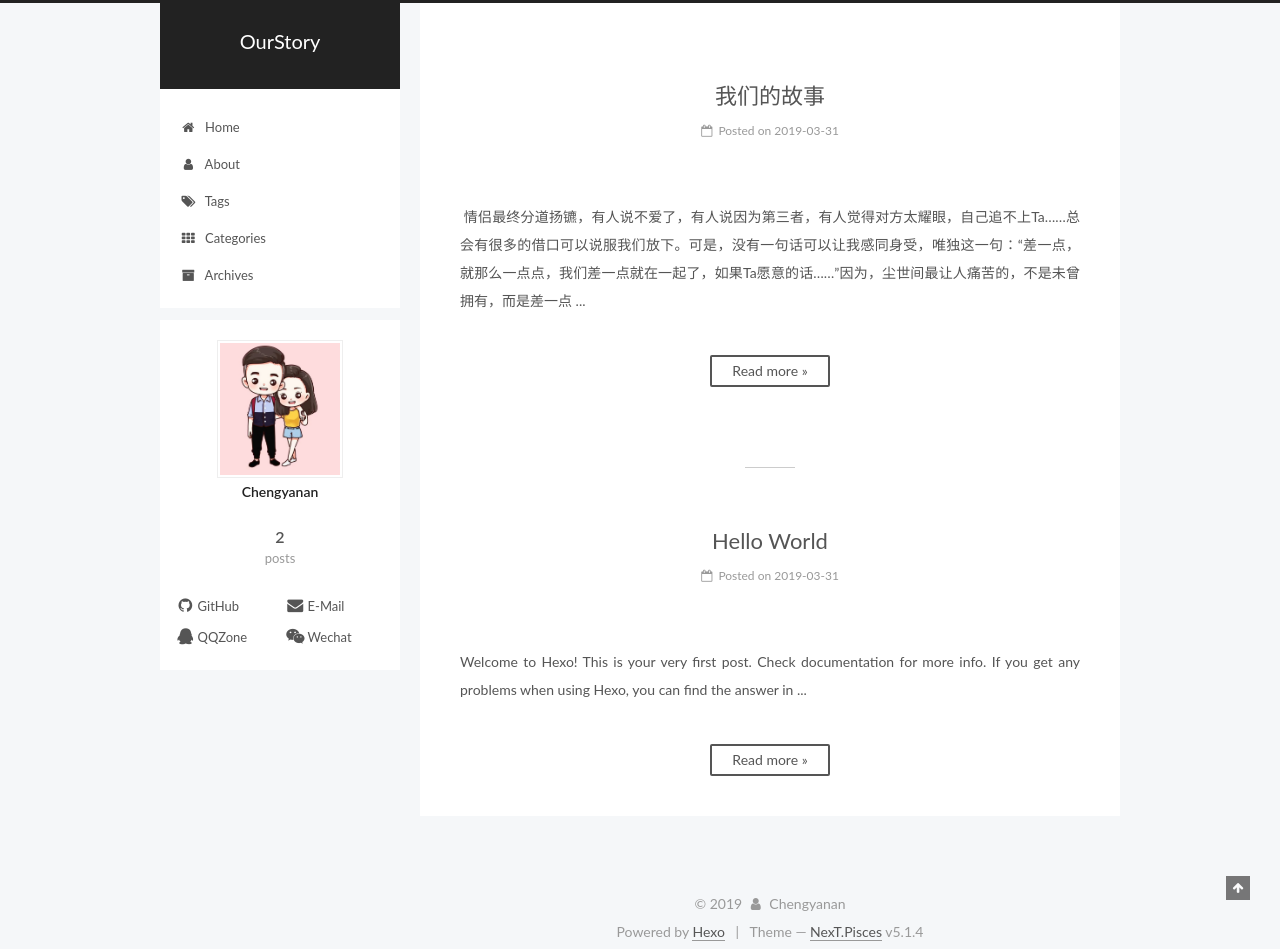
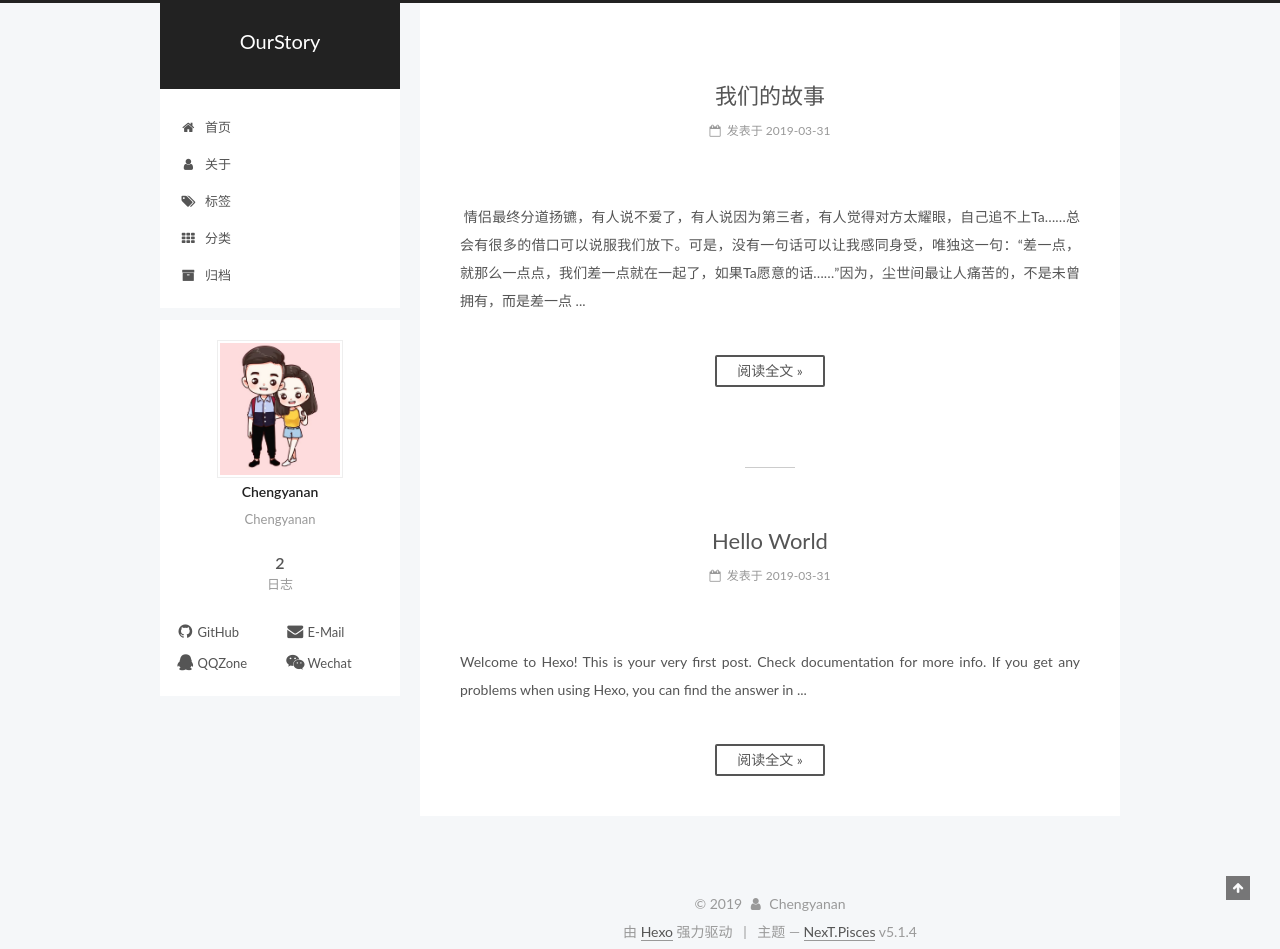
Before and after one commit to Chengyanan1008/OurStory, a plain HTML site: page index.html in a window 1280 px wide. Drawn offline with Linux system fonts and the light colour scheme.

Commit message:
Site updated: 2019-04-04 22:24:37

```diff
--- a/css/main.css
+++ b/css/main.css
@@ -1823,7 +1823,7 @@ pre .javascript .function {
   width: 4px;
   height: 4px;
   border-radius: 50%;
-  background: #54ffc3;
+  background: #eee466;
 }
 .links-of-blogroll {
   font-size: 13px;
--- a/index.html
+++ b/index.html
@@ -5,7 +5,7 @@
 
 
 
-<html class="theme-next pisces use-motion" lang>
+<html class="theme-next pisces use-motion" lang="zh-Hans">
 <head><meta name="generator" content="Hexo 3.8.0">
   <meta charset="UTF-8">
 <meta http-equiv="X-UA-Compatible" content="IE=edge">
@@ -65,6 +65,10 @@
   <link rel="mask-icon" href="/OurStory/images/logo.svg?v=5.1.4" color="#222">
 
 
+  <link rel="manifest" href="/OurStory/images/bitbug_favicon16_16.ico">
+
+
+  <meta name="msapplication-config" content="/OurStory/images/browserconfig.xml">
 
 
 
@@ -79,13 +83,16 @@
 
 
 
+<meta name="description" content="Chengyanan">
 <meta property="og:type" content="website">
 <meta property="og:title" content="OurStory">
 <meta property="og:url" content="https://chengyanan1008.github.io/OurStory/index.html">
 <meta property="og:site_name" content="OurStory">
-<meta property="og:locale" content="default">
+<meta property="og:description" content="Chengyanan">
+<meta property="og:locale" content="zh-Hans">
 <meta name="twitter:card" content="summary">
 <meta name="twitter:title" content="OurStory">
+<meta name="twitter:description" content="Chengyanan">
 
 
 
@@ -101,7 +108,7 @@
     motion: {"enable":true,"async":false,"transition":{"post_block":"fadeIn","post_header":"slideDownIn","post_body":"slideDownIn","coll_header":"slideLeftIn","sidebar":"slideUpIn"}},
     duoshuo: {
       userId: '0',
-      author: 'Author'
+      author: '博主'
     },
     algolia: {
       applicationID: '',
@@ -133,7 +140,7 @@
 
 </head>
 
-<body itemscope itemtype="http://schema.org/WebPage" lang="default">
+<body itemscope itemtype="http://schema.org/WebPage" lang="zh-Hans">
 
 
 
@@ -182,7 +189,7 @@
 
               <i class="menu-item-icon fa fa-fw fa-home"></i> <br>
 
-            Home
+            首页
           </a>
         </li>
 
@@ -192,7 +199,7 @@
 
               <i class="menu-item-icon fa fa-fw fa-user"></i> <br>
 
-            About
+            关于
           </a>
         </li>
 
@@ -202,7 +209,7 @@
 
               <i class="menu-item-icon fa fa-fw fa-tags"></i> <br>
 
-            Tags
+            标签
           </a>
         </li>
 
@@ -212,7 +219,7 @@
 
               <i class="menu-item-icon fa fa-fw fa-th"></i> <br>
 
-            Categories
+            分类
           </a>
         </li>
 
@@ -222,7 +229,7 @@
 
               <i class="menu-item-icon fa fa-fw fa-archive"></i> <br>
 
-            Archives
+            归档
           </a>
         </li>
 
@@ -288,9 +295,9 @@
                 <i class="fa fa-calendar-o"></i>
               </span>
 
-                <span class="post-meta-item-text">Posted on</span>
+                <span class="post-meta-item-text">发表于</span>
 
-              <time title="Post created" itemprop="dateCreated datePublished" datetime="2019-03-31T15:42:00+08:00">
+              <time title="创建于" itemprop="dateCreated datePublished" datetime="2019-03-31T15:42:00+08:00">
                 2019-03-31
               </time>
 
@@ -336,7 +343,7 @@
           <!--noindex-->
           <div class="post-button text-center">
             <a class="btn" href="/OurStory/2019/03/31/OurStory/#more" rel="contents">
-              Read more &raquo;
+              阅读全文 &raquo;
             </a>
           </div>
           <!--/noindex-->
@@ -415,9 +422,9 @@
                 <i class="fa fa-calendar-o"></i>
               </span>
 
-                <span class="post-meta-item-text">Posted on</span>
+                <span class="post-meta-item-text">发表于</span>
 
-              <time title="Post created" itemprop="dateCreated datePublished" datetime="2019-03-31T13:47:23+08:00">
+              <time title="创建于" itemprop="dateCreated datePublished" datetime="2019-03-31T13:47:23+08:00">
                 2019-03-31
               </time>
 
@@ -462,7 +469,7 @@
           <!--noindex-->
           <div class="post-button text-center">
             <a class="btn" href="/OurStory/2019/03/31/hello-world/#more" rel="contents">
-              Read more &raquo;
+              阅读全文 &raquo;
             </a>
           </div>
           <!--/noindex-->
@@ -537,7 +544,7 @@
               <img class="site-author-image" itemprop="image" src="/OurStory/images/logo.png" alt="Chengyanan">
 
               <p class="site-author-name" itemprop="name">Chengyanan</p>
-              <p class="site-description motion-element" itemprop="description"></p>
+              <p class="site-description motion-element" itemprop="description">Chengyanan</p>
           </div>
 
           <nav class="site-state motion-element">
@@ -548,7 +555,7 @@
                 <a href="/OurStory/archives/">
 
                   <span class="site-state-item-count">2</span>
-                  <span class="site-state-item-name">posts</span>
+                  <span class="site-state-item-name">日志</span>
                 </a>
               </div>
 
@@ -626,7 +633,7 @@
 </div>
 
 
-  <div class="powered-by">Powered by <a class="theme-link" target="_blank" href="https://hexo.io">Hexo</a></div>
+  <div class="powered-by">由 <a class="theme-link" target="_blank" href="https://hexo.io">Hexo</a> 强力驱动</div>
 
 
 
@@ -634,7 +641,7 @@
 
 
 
-  <div class="theme-info">Theme &mdash; <a class="theme-link" target="_blank" href="https://github.com/iissnan/hexo-theme-next">NexT.Pisces</a> v5.1.4</div>
+  <div class="theme-info">主题 &mdash; <a class="theme-link" target="_blank" href="https://github.com/iissnan/hexo-theme-next">NexT.Pisces</a> v5.1.4</div>
 
 
 
```
Also changed, not shown: 2019/03/31/OurStory/index.html (+19 -15 lines), 2019/03/31/hello-world/index.html (+21 -17 lines), about/index.html (+20 -13 lines), archives/2019/03/index.html (+22 -15 lines), archives/2019/index.html (+22 -15 lines), archives/index.html (+22 -15 lines), categories/index.html (+20 -13 lines), tags/index.html (+20 -13 lines).
